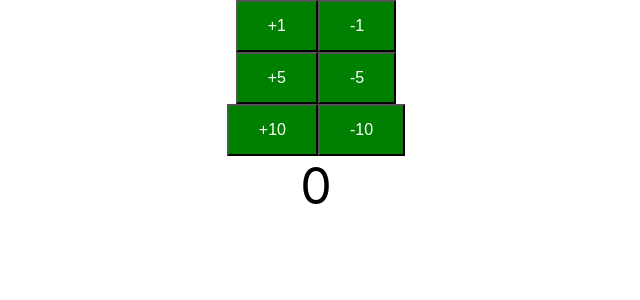
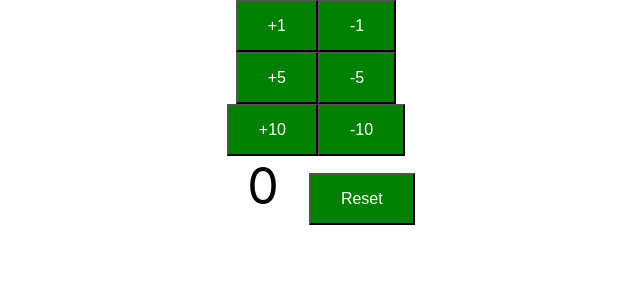
Before and after one commit to unbeatablesites/ReactJavaApp, a React (Create React App) app in the folder todo-app/: page / in a window 1280 px wide. Shown: the top 300 px of the page, without its empty margins (324-964 px from the left). Built offline with nearby package versions, Linux system fonts and the light colour scheme.

Commit message:
Making reset button

```diff
--- a/todo-app/src/components/counter/counter.jsx
+++ b/todo-app/src/components/counter/counter.jsx
@@ -31,6 +31,7 @@ class Counter extends Component {
           decrementMethod={this.decrement}
         />
         <span className='count'>{this.state.counter}</span>
+        <button>Reset</button>
       </div>
     );
   }
```
